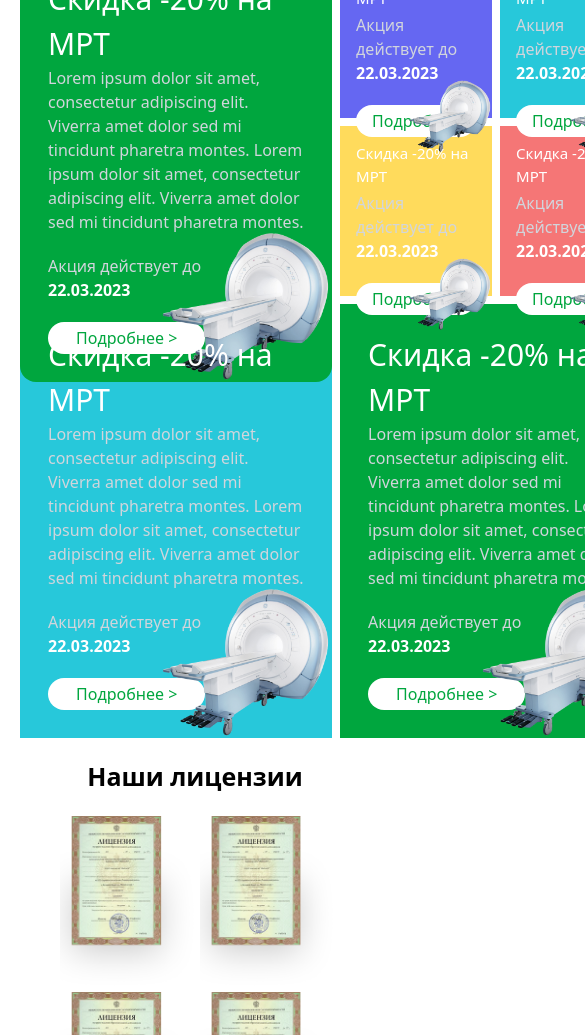
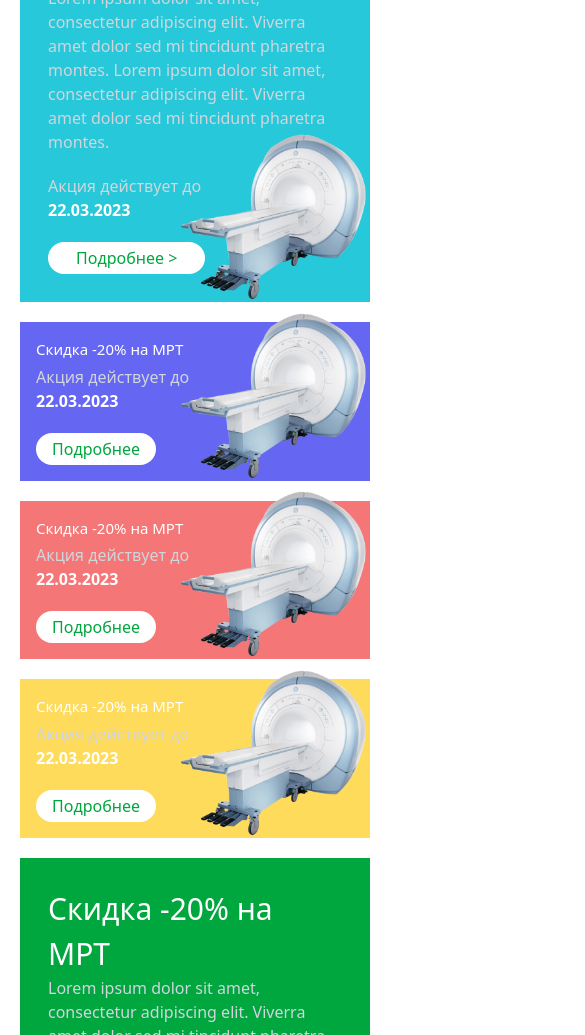
Before and after one commit to muhammadzoirov40-crypto/taiving-3, a website: page indexx.html in a window 390 px wide. Shown: the part 789-1824 px from the top of the page, 585 px wide, since content can reach past the window. Drawn offline with Linux system fonts and the light colour scheme; files whose address does not match are found by name.

Commit message:
hashi aksiya

```diff
--- a/indexx.html
+++ b/indexx.html
@@ -51,28 +51,8 @@
         <img src="./img/Хлеб крошки.png" alt="" class="mt-4">
         <h1 class="text-[30px] font-bold my-3">Наши акции</h1>
         <section style="grid-template-columns:1fr 1fr 1fr 1fr; grid-template-rows: repeat(7,170px);"
-            class="gap-2 grid  ">
-            <div class="bg-green-600 col-start-1 col-end-3 row-start-1 row-end-3">
-                <div class="bg-green-600 p-7 text-white rounded-2xl flex sticky">
-                    <div class="lg:w-[70%]">
-                        <h1 class="text-[30px]">Скидка -20% на МРТ</h1>
-                        <p class="text-gray-300 relative z-2">Lorem ipsum dolor sit amet, consectetur adipiscing elit.
-                            Viverra amet dolor
-                            sed
-                            mi
-                            tincidunt pharetra montes. Lorem ipsum dolor sit amet, consectetur adipiscing elit. Viverra
-                            amet
-                            dolor sed mi tincidunt pharetra montes.</p>
-                        <p class="mt-5 text-gray-300">Акция действует до </p>
-                        <h1 class="font-bold">22.03.2023</h1>
-                        <button class="rounded-[20px] bg-white text-green-600 px-7 py-1 mt-5">Подробнее ></button>
-                    </div>
-                    <div class="absolute  left-[45%] lg:top-[23%] bottom-[0%]">
-                        <img src="./img/image 4.png" alt="" class="">
-                    </div>
-                </div>
-            </div>
-            <div class="bg-[#27c8da] col-start-3 col-end-5 row-start-1 row-end-3">
+            class="gap-2 lg:grid  ">
+            <div class="bg-green-600 lg:col-start-1 lg:col-end-3 lg:row-start-1 lg:row-end-3 mb-5 lg:mb-0">
                 <div class=" p-7 text-white rounded-2xl flex sticky">
                     <div class="lg:w-[70%]">
                         <h1 class="text-[30px]">Скидка -20% на МРТ</h1>
@@ -92,7 +72,27 @@
                     </div>
                 </div>
             </div>
-            <div class="bg-[#27c8da]">
+            <div class="bg-[#27c8da] lg:col-start-3 lg:col-end-5 lg:row-start-1 lg:row-end-3 mb-5 lg:mb-0">
+                <div class=" p-7 text-white rounded-2xl flex sticky">
+                    <div class="lg:w-[70%]">
+                        <h1 class="text-[30px]">Скидка -20% на МРТ</h1>
+                        <p class="text-gray-300 relative z-2">Lorem ipsum dolor sit amet, consectetur adipiscing elit.
+                            Viverra amet dolor
+                            sed
+                            mi
+                            tincidunt pharetra montes. Lorem ipsum dolor sit amet, consectetur adipiscing elit. Viverra
+                            amet
+                            dolor sed mi tincidunt pharetra montes.</p>
+                        <p class="mt-5 text-gray-300">Акция действует до </p>
+                        <h1 class="font-bold">22.03.2023</h1>
+                        <button class="rounded-[20px] bg-white text-green-600 px-7 py-1 mt-5">Подробнее ></button>
+                    </div>
+                    <div class="absolute  left-[45%] lg:top-[23%] bottom-[0%]">
+                        <img src="./img/image 4.png" alt="" class="">
+                    </div>
+                </div>
+            </div>
+            <div class="bg-[#27c8da] mb-5 lg:mb-0 hidden lg:block">
                 <div class=" p-4 text-white rounded-2xl flex sticky">
                     <div class="lg:w-[70%]">
                         <h1 class="text-[15px]">Скидка -20% на МРТ</h1>
@@ -106,7 +106,7 @@
                     </div>
                 </div>
             </div>
-            <div class="bg-[#6567f2]">
+            <div class="bg-[#6567f2]  mb-5 lg:mb-0">
                 <div class="">
                     <div class=" p-4 text-white rounded-2xl flex sticky">
                         <div class="lg:w-[70%]">
@@ -122,7 +122,7 @@
                     </div>
                 </div>
             </div>
-            <div class="bg-[#f57676]">
+            <div class="bg-[#f57676] mb-5 lg:mb-0">
                 <div class="">
                     <div class=" p-4 text-white rounded-2xl flex sticky">
                         <div class="lg:w-[70%]">
@@ -138,7 +138,7 @@
                     </div>
                 </div>
             </div>
-            <div class="bg-[#ffdb5c]">
+            <div class="bg-[#ffdb5c] mb-5 lg:mb-0">
                 <div class="">
                     <div class=" p-4 text-white rounded-2xl flex sticky">
                         <div class="lg:w-[70%]">
@@ -154,7 +154,7 @@
                     </div>
                 </div>
             </div>
-            <div class="bg-green-600 col-start-1 col-end-3 row-start-4 row-end-6">
+            <div class="bg-green-600 lg:col-start-1 lg:col-end-3 lg:row-start-4 lg:row-end-6 mb-5 lg:mb-0">
                 <div class="bg-green-600 p-7 text-white rounded-2xl flex sticky">
                     <div class="lg:w-[70%]">
                         <h1 class="text-[30px]">Скидка -20% на МРТ</h1>
@@ -175,7 +175,7 @@
                 </div>
 
             </div>
-            <div class="bg-[#6567f2]">
+            <div class="bg-[#6567f2] mb-5 lg:mb-0">
                 <div class="">
                     <div class=" p-4 text-white rounded-2xl flex sticky">
                         <div class="lg:w-[70%]">
@@ -191,7 +191,7 @@
                     </div>
                 </div>
             </div>
-            <div class="bg-[#27c8da]">
+            <div class="bg-[#27c8da] mb-5 lg:mb-0">
                 <div class="">
                     <div class=" p-4 text-white rounded-2xl flex sticky">
                         <div class="lg:w-[70%]">
@@ -207,7 +207,7 @@
                     </div>
                 </div>
             </div>
-            <div class="bg-[#ffdb5c]">
+            <div class="bg-[#ffdb5c] mb-5 lg:mb-0">
                 <div class="">
                     <div class=" p-4 text-white rounded-2xl flex sticky">
                         <div class="lg:w-[70%]">
@@ -223,7 +223,7 @@
                     </div>
                 </div>
             </div>
-            <div class="bg-[#f57676]">
+            <div class="bg-[#f57676] mb-5 lg:mb-0">
                 <div class="">
                     <div class=" p-4 text-white rounded-2xl flex sticky">
                         <div class="lg:w-[70%]">
@@ -239,7 +239,7 @@
                     </div>
                 </div>
             </div>
-            <div class="bg-[#27c8da] col-start-1 col-end-3 row-start-6 row-end-10">
+            <div class="bg-[#27c8da] col-start-1 col-end-3 row-start-6 row-end-10 mb-5 lg:mb-0 hidden lg:block">
                 <div class=" p-7 text-white rounded-2xl flex sticky">
                     <div class="lg:w-[70%]">
                         <h1 class="text-[30px]">Скидка -20% на МРТ</h1>
@@ -259,7 +259,7 @@
                     </div>
                 </div>
             </div>
-            <div class="bg-green-600 col-start-3 col-end-5 row-start-6 row-end-10">
+            <div class="bg-green-600 col-start-3 col-end-5 row-start-6 row-end-10 mb-5 lg:mb-0 hidden lg:block">
                 <div class=" p-7 text-white rounded-2xl flex sticky">
                     <div class="lg:w-[70%]">
                         <h1 class="text-[30px]">Скидка -20% на МРТ</h1>
```
Also changed, not shown: src/output.css. Lines whose indentation alone changed are shown as unchanged.
